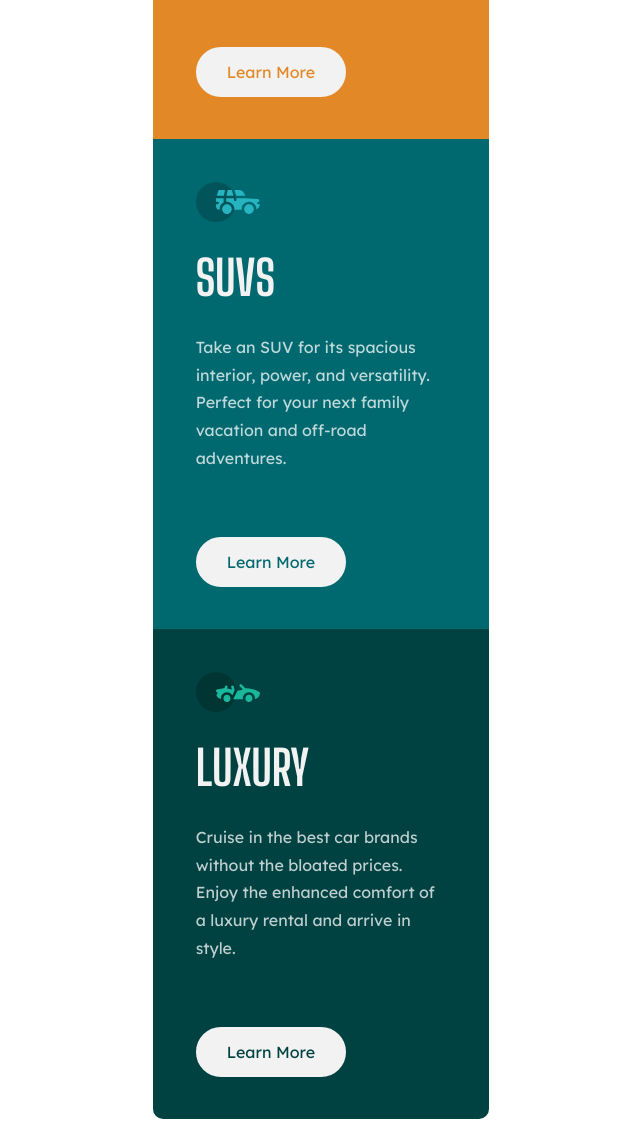
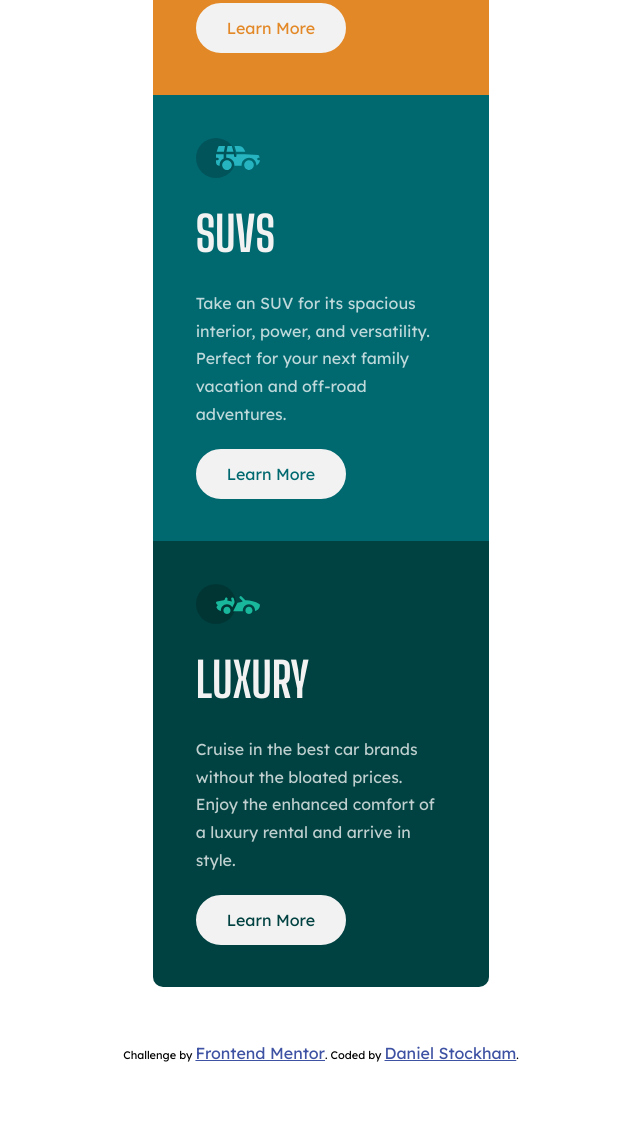
Before and after one commit to DanStockham/3-column-preview-card-component, a plain HTML site: page index.html in a window 1280 px wide. Shown: the part 404-1526 px from the top of the page, without its empty margins (319-959 px from the left). After the commit the page ends 1469 px from the top, so only its background shows below. Drawn offline with Linux system fonts and the light colour scheme.

Commit message:
additional styling fixes and accessiblitiy

```diff
--- a/index.html
+++ b/index.html
@@ -21,31 +21,31 @@
       <section class="panel-container">
         <div class="panel sedan">
           <div class="panel-content-container">
-            <img src="images/icon-sedans.svg" aria-hidden=“true”>
+            <img src="images/icon-sedans.svg" alt="sedans image" aria-hidden>
             <h1>Sedans</h1>
             <p>Choose a sedan for its affordability and excellent fuel
               economy. Ideal for cruising in the city or on your next road trip.</p>
           </div>
-          <a class="learn-more-btn sedan-btn"href="http://" target="_blank" rel="noopener noreferrer">Learn More</a>
+          <a class="learn-more-btn sedan-btn" href="/" target="_blank" rel="noopener noreferrer">Learn More</a>
 
         </div>
         <div class="panel suv">
           <div class="panel-content-container">
-            <img src="images/icon-suvs.svg" aria-hidden=“true”>
+            <img src="images/icon-suvs.svg" alt="suvs image" aria-hidden>
             <h1>SUVs</h1>
             <p>Take an SUV for its spacious interior, power, and versatility.
               Perfect for your next family vacation and off-road adventures.</p>
           </div>
-          <a class="learn-more-btn suv-btn" href="http://" target="_blank" rel="noopener noreferrer">Learn More</a>
+          <a class="learn-more-btn suv-btn" href="/" target="_blank" rel="noopener noreferrer">Learn More</a>
         </div>
         <div class="panel luxury">
           <div class="panel-content-container">
-            <img src="images/icon-luxury.svg" aria-hidden=“true”>
+            <img src="images/icon-luxury.svg" alt="luxury image" aria-hidden>
             <h1>Luxury</h1>
             <p>Cruise in the best car brands without the bloated prices. Enjoy
               the enhanced comfort of a luxury rental and arrive in style.</p>
           </div>
-            <a class="learn-more-btn luxury-btn" href="http://" target="_blank" rel="noopener noreferrer">Learn More</a>
+            <a class="learn-more-btn luxury-btn" href="/" target="_blank" rel="noopener noreferrer">Learn More</a>
         </div>
       </section>
     </main>
--- a/style.css
+++ b/style.css
@@ -46,7 +46,10 @@ header {
 }
 
 .panel {
+    display: flex;
+    flex-direction: column;
     padding: 2.6667rem;
+    justify-content: space-between;
 }
 
 .panel:first-child {
@@ -85,7 +88,6 @@ header {
     border-radius: 30px;
     width: 60%;
     cursor: pointer;
-    margin-top: 4em;
     border: solid var(--neutral-very-light-gray) 3px;
 }
 
@@ -145,4 +147,8 @@ header {
     .panel:last-child {
         border-radius: 0 0 10px 10px;
     }
+
+    .panel {
+        justify-content: center;
+    }
 }
```
